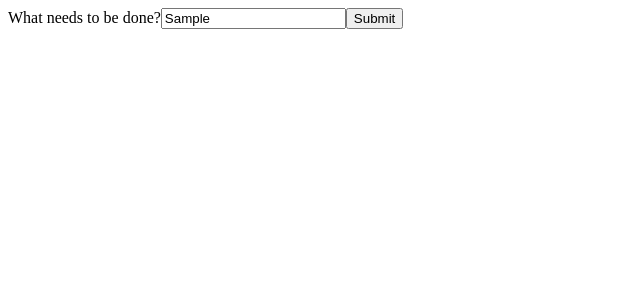
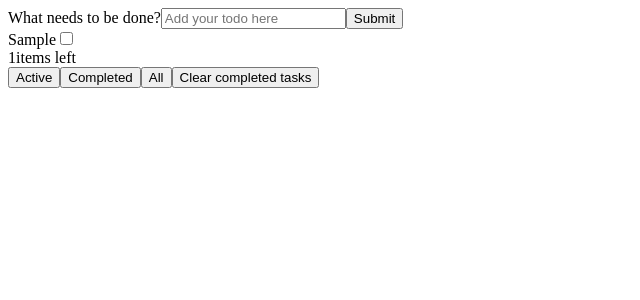
Before and after one commit to fatma14/todo-list, a React app: page / in a window 1280 px wide. Both pictures are taken after typing "Sample" into the empty fields and a click on the input "Submit". Shown: the top 300 px of the page, without its empty margins (0-640 px from the left). Built offline with nearby package versions, Linux system fonts and the light colour scheme.

Commit message:
add buttons to show elements

```diff
--- a/src/components/AddElement.js
+++ b/src/components/AddElement.js
@@ -1,22 +1,77 @@
 import React, { Component } from "react";
+
+// import "./addElement.css";
+const ACTIVE_STATE = "ACTIVE";
+const COMPLETED_STATE = "COMPLETED";
+const ALL_STATE = "ALL";
 
 export default class AddElements extends Component {
   constructor(props) {
     super(props);
     this.state = {
-      toDoPhrase: ""
+      toDo: {
+        toDoPhrase: "",
+        isDone: false
+      },
+      toDoArray: [],
+      filterMode: "ALL"
     };
   }
 
   handleChange(event) {
-    console.log(this);
     this.setState({
-      toDoPhrase: event.target.value
+      toDo: {
+        toDoPhrase: event.target.value,
+        isDone: false
+      }
+    });
+  }
+  handleSubmit(event) {
+    event.preventDefault();
+    this.setState({
+      toDoArray: [...this.state.toDoArray, this.state.toDo],
+      toDo: {
+        toDoPhrase: "",
+        isDone: false
+      }
     });
   }
 
-  handleSubmit(event) {
-    event.preventDefault();
+  handleCheckBoxChange(index) {
+    console.log("handleCheckBoxChange", index);
+    const toDo = this.state.toDoArray.slice();
+    toDo[index].isDone = !toDo[index].isDone;
+    this.setState({
+      toDoArray: toDo
+    });
+  }
+
+  showActiveElements() {
+    this.setState({
+      filterMode: ACTIVE_STATE
+    });
+  }
+
+  showCompletedElements() {
+    this.setState({
+      filterMode: COMPLETED_STATE
+    });
+  }
+
+  showAllElements() {
+    this.setState({
+      filterMode: ALL_STATE
+    });
+  }
+
+  removeCompletedTasks() {
+    const activeTasksArray = this.state.toDoArray
+      .slice()
+      .filter(toDo => toDo.isDone === false);
+    console.log("activeTasksArray", activeTasksArray);
+    this.setState({
+      toDoArray: activeTasksArray
+    });
   }
 
   render() {
@@ -31,14 +86,80 @@ export default class AddElements extends Component {
             What needs to be done?
             <input
               type="text"
-              value={this.state.toDoPhrase}
+              value={this.state.toDo.toDoPhrase}
               onChange={event => {
                 this.handleChange(event);
               }}
+              placeholder="Add your todo here"
             />
           </label>
           <input type="submit" value="Submit" />
         </form>
+        <form>
+          {this.state.toDoArray
+            .filter(toDo => {
+              if (this.state.filterMode === ACTIVE_STATE) {
+                return toDo.isDone === false;
+              } else if (this.state.filterMode === COMPLETED_STATE) {
+                return toDo.isDone === true;
+              } else {
+                return true;
+              }
+            })
+            .map((toDo, index) => (
+              <div className="task-todo">
+                <label
+                  style={{
+                    textDecoration: toDo.isDone && "line-through"
+                  }}
+                  key={index}
+                >
+                  {toDo.toDoPhrase}
+                  <input
+                    name="isDone"
+                    type="checkbox"
+                    checked={toDo.isDone}
+                    onChange={event => {
+                      console.log(event);
+                      this.handleCheckBoxChange(index);
+                    }}
+                  />
+                </label>
+              </div>
+            ))}
+        </form>
+        <div>
+          {this.state.toDoArray.filter(toDo => toDo.isDone === false).length}
+          items left
+        </div>
+        <button
+          onClick={() => {
+            this.showActiveElements();
+          }}
+        >
+          Active
+        </button>
+        <button
+          onClick={() => {
+            this.showCompletedElements();
+          }}
+        >
+          Completed
+        </button>
+        <button
+          onClick={() => {
+            this.showAllElements();
+          }}
+        >
+          All
+        </button>
+        <button
+          onClick={() => {
+            this.removeCompletedTasks();
+          }}
+        >
+          Clear completed tasks
+        </button>
       </div>
     );
   }
--- /dev/null
+++ b/src/components/addElement.css
@@ -0,0 +1,3 @@
+.task-todo {
+  background-color: brown;
+}
```
Also changed, not shown: src/components/ActiveElements.js (added, +14 -0 lines), src/components/Todo.js (added, +9 -0 lines).
